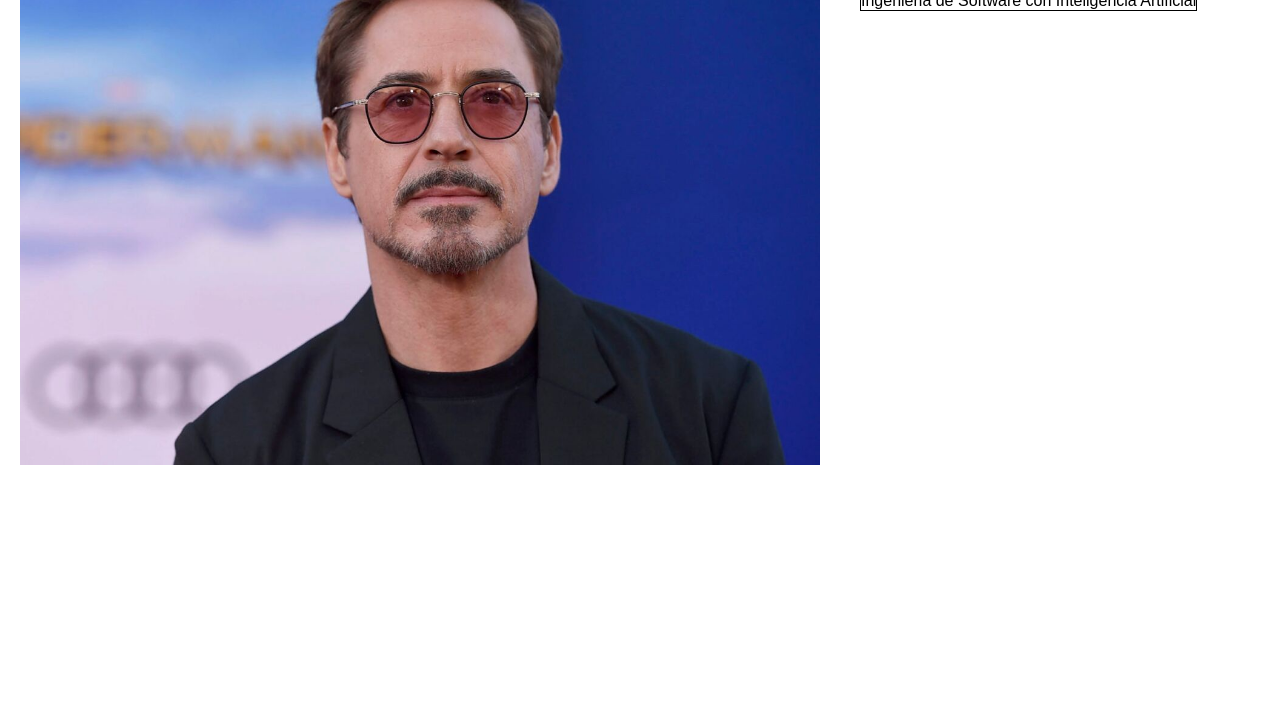
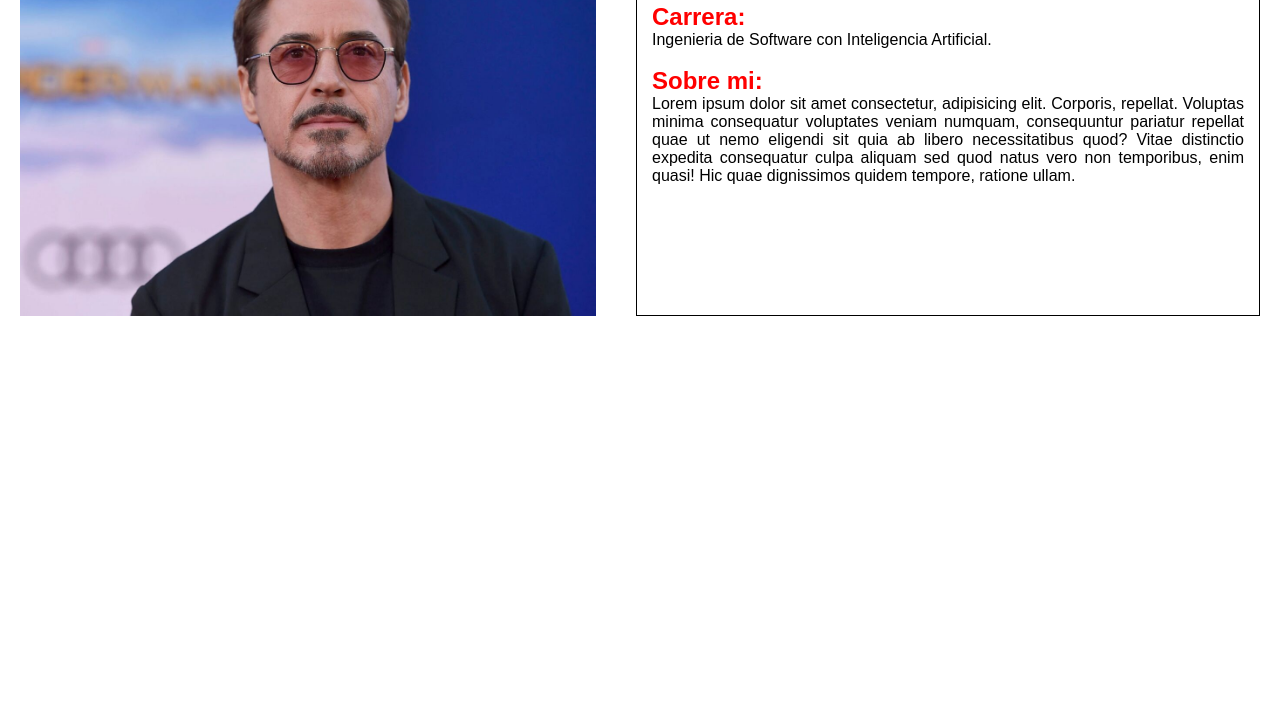
Before and after one commit to Elrandom2023/Portaf23, a plain HTML site: page index.html in a window 1280 px wide. Shown: the part 88-800 px from the top of the page. Drawn offline with Linux system fonts and the light colour scheme.

Commit message:
Sobre mi

```diff
--- a/css/estilos.css
+++ b/css/estilos.css
@@ -12,12 +12,23 @@
 
 img{
     width: 800px;
+    width: 45%;
     margin: 20px;
-    float: 50%;
 }
 
 .info{
     border: 1px solid #000;
     margin: 20px;
-    height: 45%;
+    width: 50%;
+    padding: 15px;
 }
+
+
+
+h2{
+    color: red;
+}
+
+p{
+    text-align: justify;
+}
--- a/index.html
+++ b/index.html
@@ -12,7 +12,11 @@
         <img src="./image/perfil.png" alt="">
         <div class="info">
             <h1>Luis Villegas</h1>
-            <p><h3>Carrera: </h3>Ingenieria de Software con Inteligencia Artificial</p>
+            <br>
+            <p><h2>Carrera: </h2>Ingenieria de Software con Inteligencia Artificial.</p>
+            <br>
+            <h2>Sobre mi:</h2>
+            <p>Lorem ipsum dolor sit amet consectetur, adipisicing elit. Corporis, repellat. Voluptas minima consequatur voluptates veniam numquam, consequuntur pariatur repellat quae ut nemo eligendi sit quia ab libero necessitatibus quod? Vitae distinctio expedita consequatur culpa aliquam sed quod natus vero non temporibus, enim quasi! Hic quae dignissimos quidem tempore, ratione ullam.</p>
         </div>
 
     </div>
```
